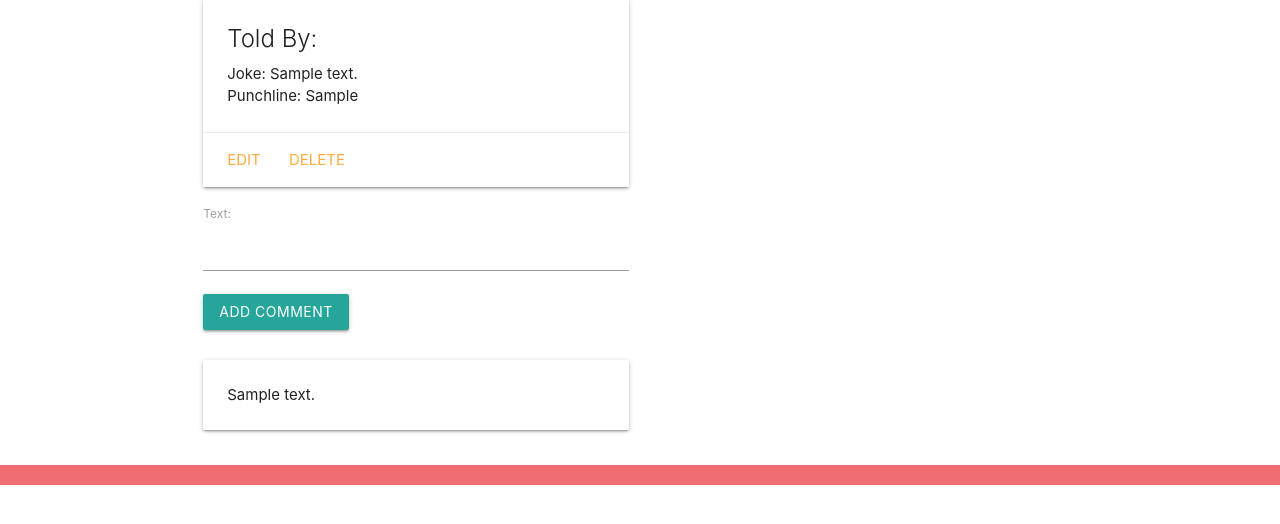
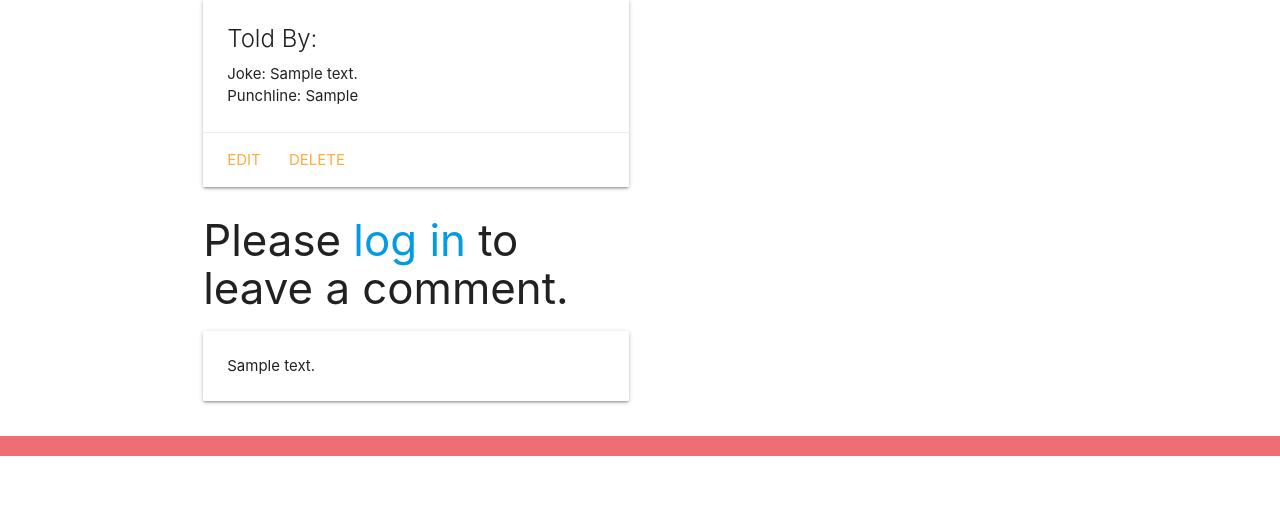
Before and after one commit to miniglock/Punitentiary, a Django app: page /jokes/1/ in a window 1280 px wide. Shown: the part 209-733 px from the top of the page. Run offline with Django 3.2, Linux system fonts and the light colour scheme; tables that the repository leaves empty hold one stand-in row (values such as "Sample post").

Commit message:
Add user authentication to comment creation

```diff
--- a/main_app/templates/jokes/detail.html
+++ b/main_app/templates/jokes/detail.html
@@ -18,18 +18,22 @@
             </div>
         </div>
         <div>
+            {% if user.is_authenticated %}
             <form action="{% url 'add_comment' joke.id%}" method="post">
                 {% csrf_token %}
                 {{ comment_form.as_p }}
                 <input type="submit" class="btn" value="Add Comment">
             </form>
             <br />
+            {% else %}
+            <h3>Please <a href="{% url 'login' %}">log in</a> to leave a comment.</h3>
+            {% endif %}
             {% for comment in comments %}
-                <div class="card">
-                    <div class="card-content">
-                        {{ comment.text }}
-                    </div>
+            <div class="card">
+                <div class="card-content">
+                    {{ comment.text }}
                 </div>
+            </div>
             {% endfor %}
         </div>
     </div>
```
